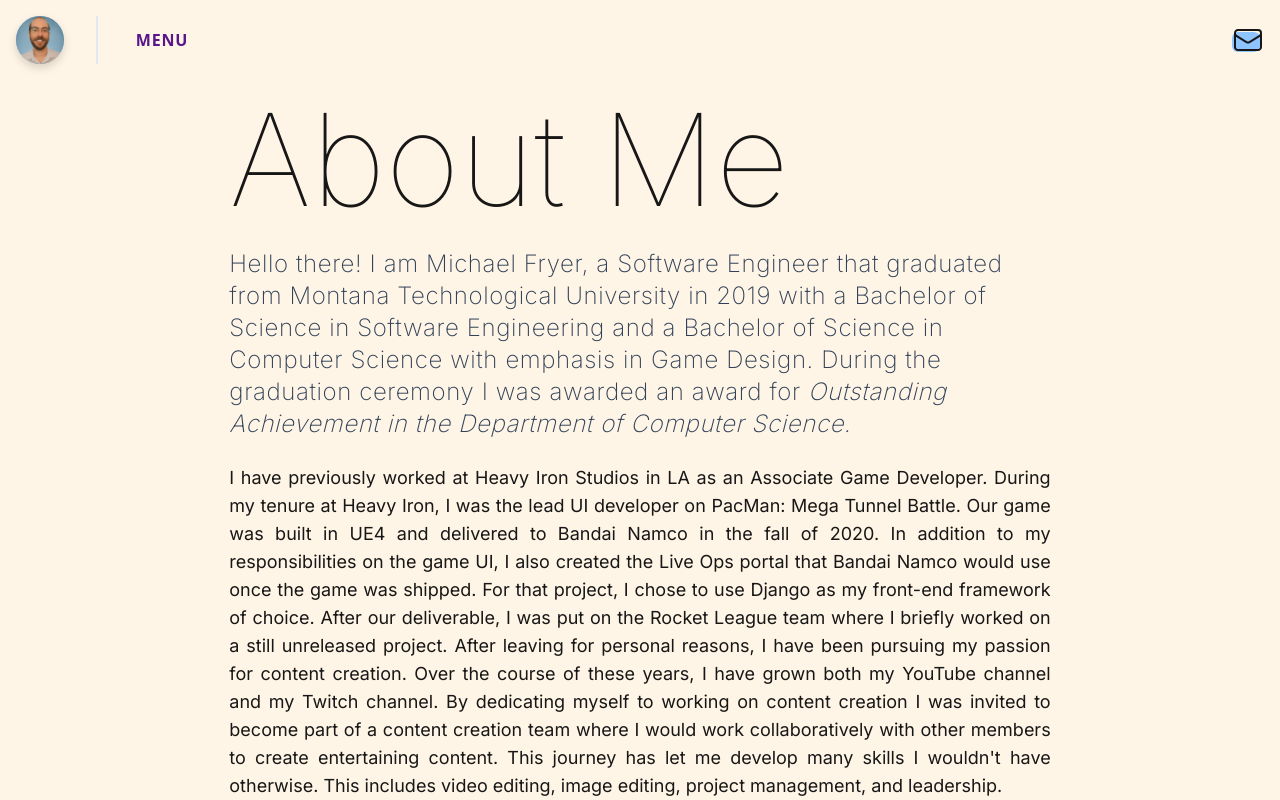
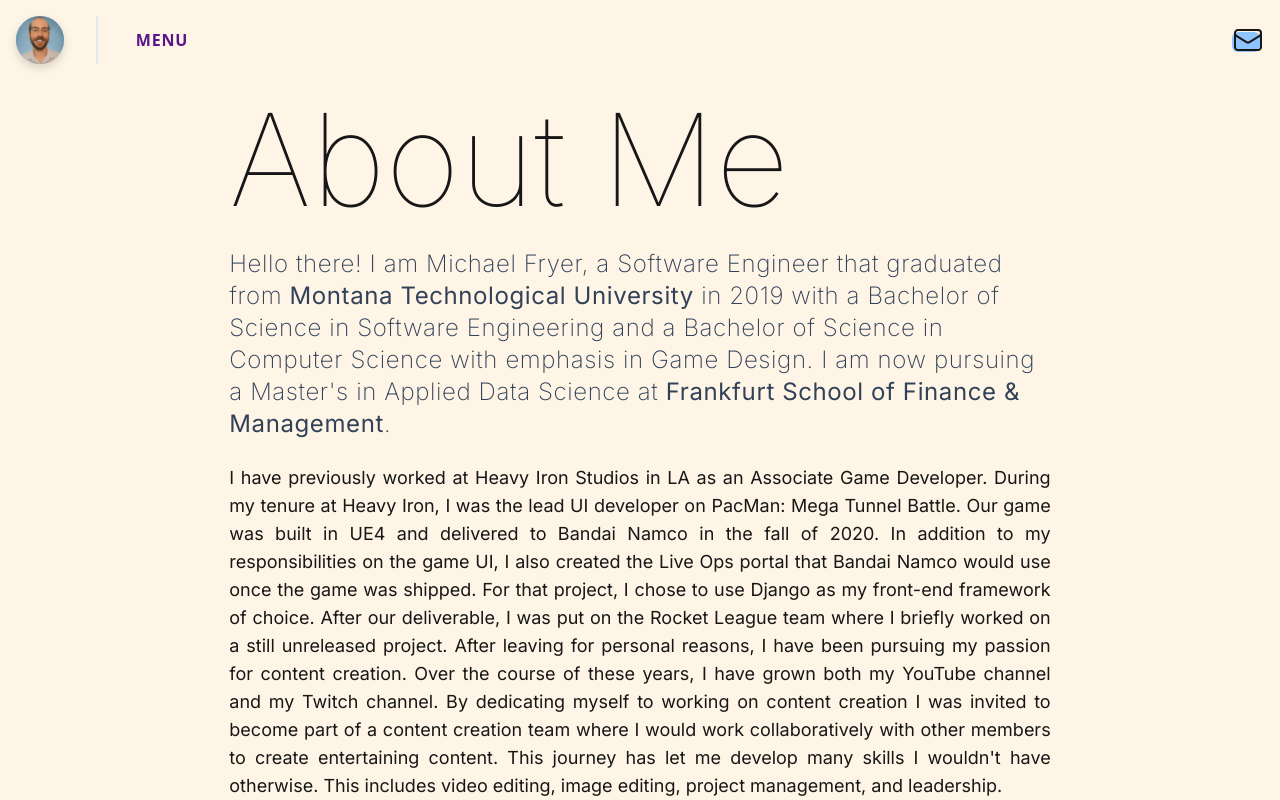
Before and after one commit to HumbleHominid/mfryer-nextjs, a Next.js app: page /about in a window 1280 px wide. Shown: the top 800 px of the page. Built offline with nearby package versions, Linux system fonts and the light colour scheme.

Commit message:
updating the about page

```diff
--- a/app/about/page.tsx
+++ b/app/about/page.tsx
@@ -22,15 +22,22 @@
           target="_blank"
           rel="noopener noreferrer"
           href="https://www.mtech.edu"
+          className="font-normal"
         >
           Montana Technological University
         </Link>{" "}
         in 2019 with a Bachelor of Science in Software Engineering and a
-        Bachelor of Science in Computer Science with emphasis in Game Design.
-        During the graduation ceremony I was awarded an award for{" "}
-        <span className="italic">
-          Outstanding Achievement in the Department of Computer Science.
-        </span>
+        Bachelor of Science in Computer Science with emphasis in Game Design. I
+        am now pursuing a Master's in Applied Data Science at{" "}
+        <Link
+          target="_blank"
+          rel="noopener noreferrer"
+          href="https://www.frankfurt-school.de/en/home"
+          className="font-normal"
+        >
+          Frankfurt School of Finance &amp; Management
+        </Link>
+        .
       </p>
       {/* Background Paragraph */}
       <p className="sm:text-justify">
```
